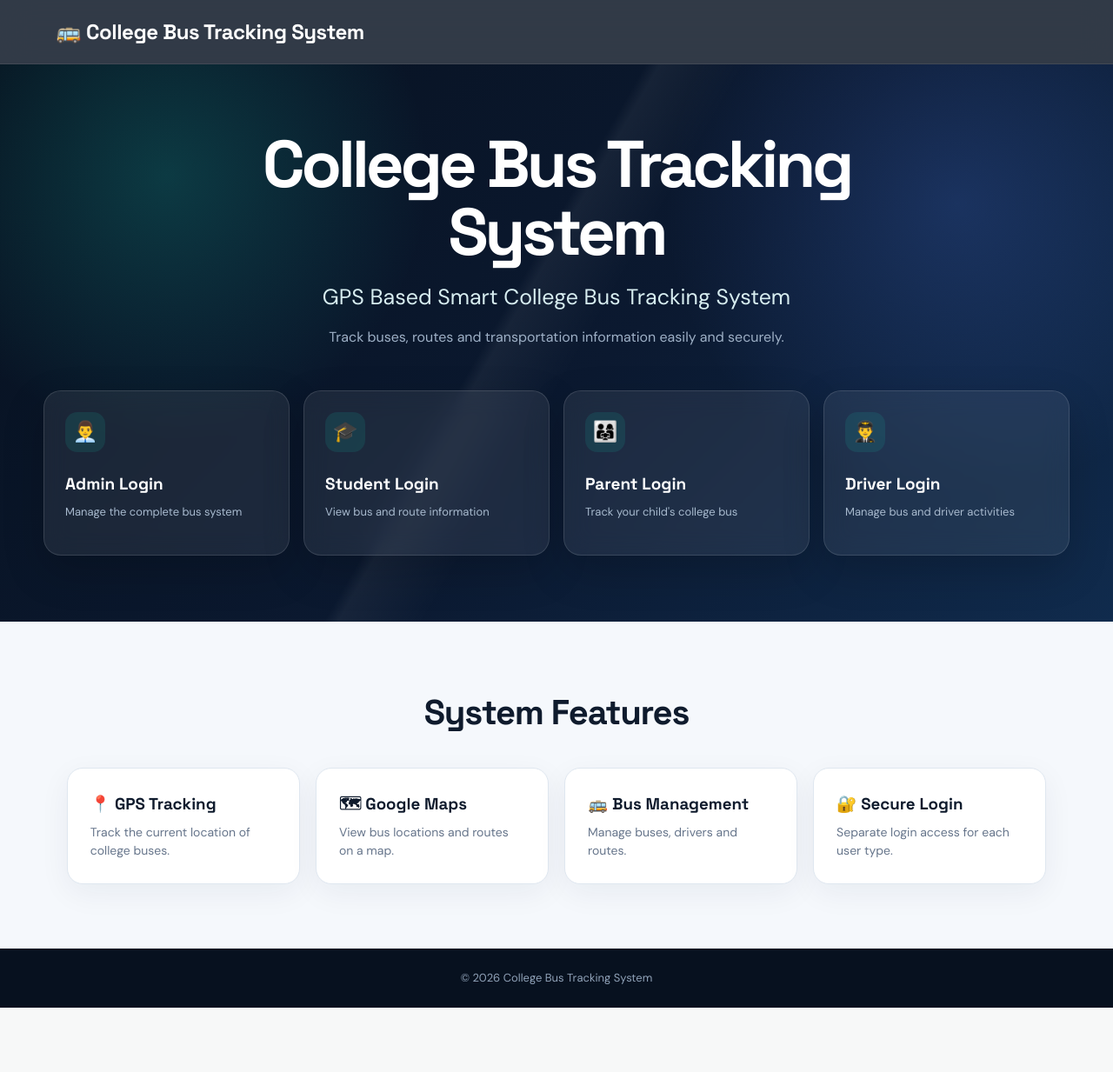
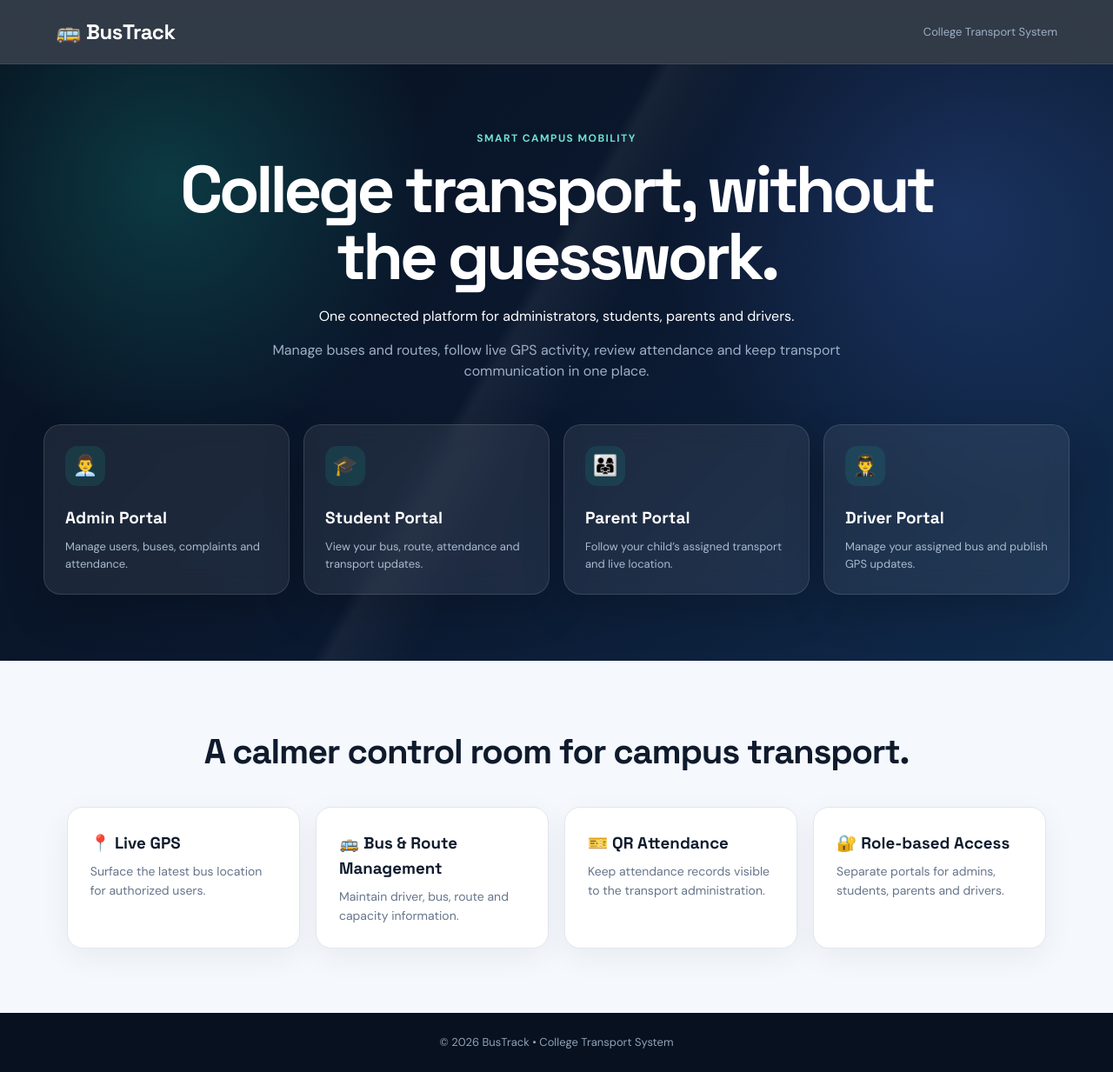
Before and after one commit to sridhar0709/College-bus, a Flask app: page / in a window 1280 px wide. Shown: the whole page at 87% size. Before the commit the page ends 1159 px from the top, so only its background shows below. Run offline with Flask 3, Linux system fonts and the light colour scheme.

Commit message:
Premium UI: update templates/index.html

```diff
--- a/templates/index.html
+++ b/templates/index.html
@@ -1,140 +1,55 @@
-<!DOCTYPE html>
+<!doctype html>
 <html lang="en">
-
 <head>
-
   <meta charset="UTF-8">
-    <meta name="viewport" content="width=device-width, initial-scale=1.0">
-
-    <title>College Bus Tracking System</title>
-
-    <link rel="stylesheet"
-          href="{{ url_for('static', filename='style.css') }}">
-
+  <meta name="viewport" content="width=device-width, initial-scale=1">
+  <meta name="theme-color" content="#07111f">
+  <meta name="description" content="College Bus Tracking System with GPS, routes, attendance and role-based dashboards.">
+  <title>BusTrack | College Transport</title>
+  <link rel="stylesheet" href="{{ url_for('static', filename='style.css') }}">
 </head>
-
 <body>
-
   <header class="navbar">
-
-    <div class="logo">
-        🚌 College Bus Tracking System
-    </div>
-
+    <div class="logo">🚌 BusTrack</div>
+    <span style="color:#9eb0c6;font-size:13px">College Transport System</span>
   </header>
 
+  <main>
+    <section class="hero">
+      <div class="hero-content">
+        <p style="margin-bottom:10px;color:#6de0d2;font-weight:700;letter-spacing:.12em;text-transform:uppercase;font-size:12px">SMART CAMPUS MOBILITY</p>
+        <h1>College transport, without the guesswork.</h1>
+        <p>One connected platform for administrators, students, parents and drivers.</p>
+        <p class="subtitle">Manage buses and routes, follow live GPS activity, review attendance and keep transport communication in one place.</p>
 
-<section class="hero">
-
-    <div class="hero-content">
-
-        <h1>College Bus Tracking System</h1>
-
-        <p>
-            GPS Based Smart College Bus Tracking System
-        </p>
-
-        <p class="subtitle">
-            Track buses, routes and transportation information
-            easily and securely.
-        </p>
-
-
-        <div class="login-buttons">
-
-            <a href="{{ url_for('admin_login') }}"
-               class="login-card admin">
-
-                <span>👨‍💼</span>
-
-                <h3>Admin Login</h3>
-
-                <p>Manage the complete bus system</p>
-
+        <div class="login-buttons" aria-label="Portal access">
+          <a href="{{ url_for('admin_login') }}" class="login-card admin">
+            <span>👨‍💼</span><h3>Admin Portal</h3><p>Manage users, buses, complaints and attendance.</p>
           </a>
-
-
-            <a href="{{ url_for('student_login') }}"
-               class="login-card student">
-
-                <span>🎓</span>
-
-                <h3>Student Login</h3>
-
-                <p>View bus and route information</p>
-
+          <a href="{{ url_for('student_login') }}" class="login-card student">
+            <span>🎓</span><h3>Student Portal</h3><p>View your bus, route, attendance and transport updates.</p>
           </a>
-
-
-            <a href="{{ url_for('parent_login') }}"
-               class="login-card parent">
-
-                <span>👨‍👩‍👧</span>
-
-                <h3>Parent Login</h3>
-
-                <p>Track your child's college bus</p>
-
+          <a href="{{ url_for('parent_login') }}" class="login-card parent">
+            <span>👨‍👩‍👧</span><h3>Parent Portal</h3><p>Follow your child’s assigned transport and live location.</p>
           </a>
-
-
-            <a href="{{ url_for('driver_login') }}"
-               class="login-card driver">
-
-                <span>👨‍✈️</span>
-
-                <h3>Driver Login</h3>
-
-                <p>Manage bus and driver activities</p>
-
+          <a href="{{ url_for('driver_login') }}" class="login-card driver">
+            <span>👨‍✈️</span><h3>Driver Portal</h3><p>Manage your assigned bus and publish GPS updates.</p>
           </a>
-
         </div>
-
       </div>
-
     </section>
 
+    <section class="features">
+      <h2>A calmer control room for campus transport.</h2>
+      <div class="feature-grid">
+        <article class="feature"><h3>📍 Live GPS</h3><p>Surface the latest bus location for authorized users.</p></article>
+        <article class="feature"><h3>🚌 Bus & Route Management</h3><p>Maintain driver, bus, route and capacity information.</p></article>
+        <article class="feature"><h3>🎫 QR Attendance</h3><p>Keep attendance records visible to the transport administration.</p></article>
+        <article class="feature"><h3>🔐 Role-based Access</h3><p>Separate portals for admins, students, parents and drivers.</p></article>
+      </div>
+    </section>
+  </main>
 
-<section class="features">
-
-    <h2>System Features</h2>
-
-    <div class="feature-grid">
-
-        <div class="feature">
-            <h3>📍 GPS Tracking</h3>
-            <p>Track the current location of college buses.</p>
-        </div>
-
-        <div class="feature">
-            <h3>🗺 Google Maps</h3>
-            <p>View bus locations and routes on a map.</p>
-        </div>
-
-        <div class="feature">
-            <h3>🚌 Bus Management</h3>
-            <p>Manage buses, drivers and routes.</p>
-        </div>
-
-        <div class="feature">
-            <h3>🔐 Secure Login</h3>
-            <p>Separate login access for each user type.</p>
-        </div>
-
-    </div>
-
-</section>
-
-
-<footer>
-
-    <p>
-        © 2026 College Bus Tracking System
-    </p>
-
-</footer>
-
-
+  <footer>© 2026 BusTrack • College Transport System</footer>
 </body>
 </html>
```
Lines whose indentation alone changed are shown as unchanged.
